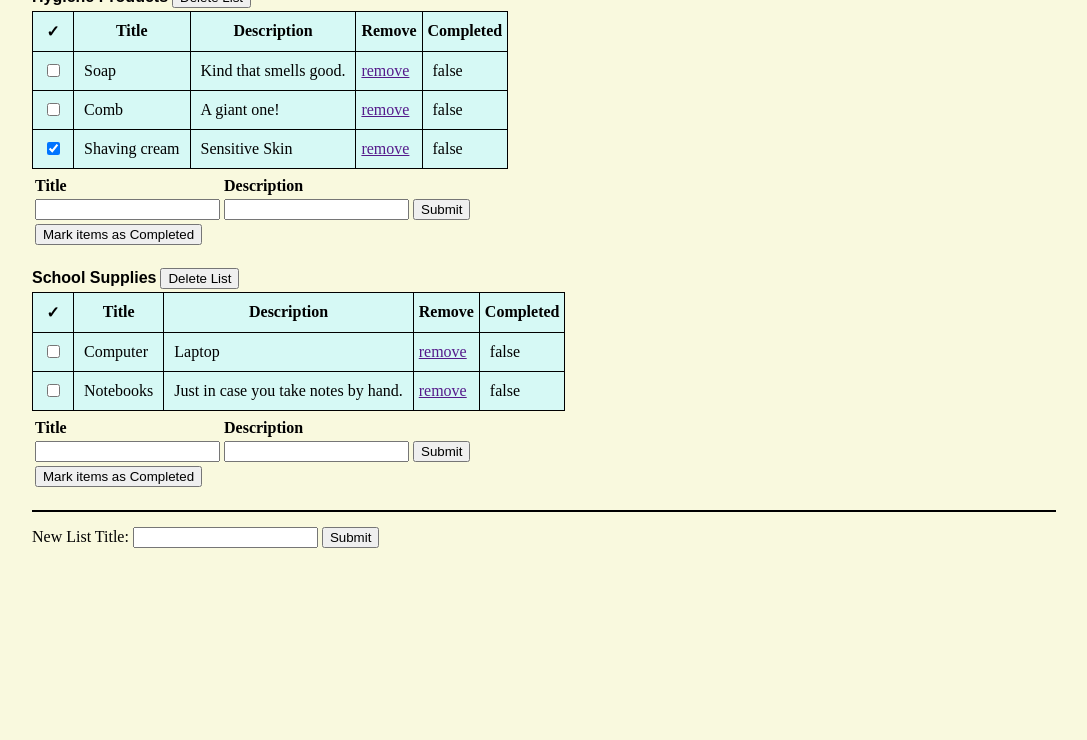
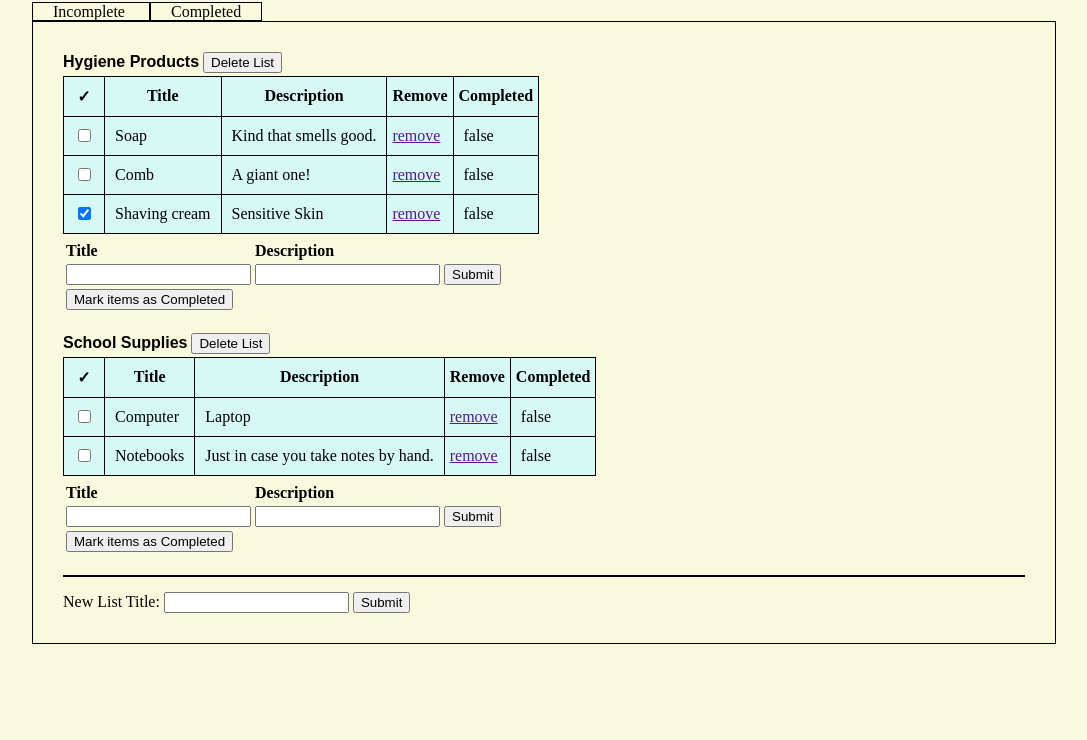
Before and after one commit to scottfli03/TodoList, a website: page index.html in a window 1280 px wide. Shown: the part 60-800 px from the top of the page, without its empty margins (96-1183 px from the left). Drawn offline with nearby package versions, Linux system fonts and the light colour scheme.

Commit message:
Added tab functionality.

```diff
--- a/index.html
+++ b/index.html
@@ -5,9 +5,17 @@
 	<script src="https://ajax.googleapis.com/ajax/libs/angularjs/1.6.4/angular.min.js"></script>
 	<script src="index.js"></script>
 	<script src="lists.js"></script>
+  <script src="tab.js"></script>
 </head>
 <body ng-app="myApp">
 	<div id="not_h1">Things to bring to College</div>
-	<list-app></list-app>
+  <tab-set>
+    <tab-pane header="Incomplete">
+      <list-app></list-app>
+    </tab-pane>
+    <tab-pane header="Completed">
+      <label>Tab2</label>
+    </tab-pane>
+  </tab-set>
 </body>
 </html>
--- a/package.json
+++ b/package.json
@@ -4,7 +4,7 @@
   "description": "View, add, edit, remove tasks in list.",
   "main": "index.html",
   "scripts": {
-     "test": "jasmine"
+    "test": "jasmine"
   },
   "repository": {
     "type": "git",
@@ -22,6 +22,7 @@
   },
   "homepage": "https://github.com/scottfli03/TodoList#readme",
   "devDependencies": {
+    "gulp-jasmine": "^2.4.2",
     "jasmine": "^2.6.0"
   }
 }
--- a/styles/styles.css
+++ b/styles/styles.css
@@ -70,3 +70,22 @@ table.formTable {
 #newListForm {
 	margin-top: 15px;
 }
+
+.tab-selector {
+	padding-left: 0px;
+	margin-bottom: 0px;
+}
+
+.tab-selector > li{
+	border-style: solid;
+	border-width: 1px;
+	padding-right: 20px;
+	padding-left: 20px;
+	display: inline;
+}
+
+.tab {
+	padding: 30px 30px 30px 30px;
+	border-width: 1px;
+	border-style: solid;
+}
--- /dev/null
+++ b/tab.js
@@ -0,0 +1,46 @@
+angular.module("myApp").component('tabSet', {
+  controller: 'tabSetCtrl',
+  templateUrl: 'templates/tabSet.html',
+  transclude: true
+});
+
+angular.module("myApp").controller('tabSetCtrl', function($scope, $element, $attrs) {
+  console.log("Entered tabSet controller.");
+  var self = this;
+  self.tabs = [];
+  console.log(self);
+  self.addTab = function(tab) {
+    console.log("called tabSet.addTab");
+    self.tabs.push(tab);
+    if (self.tabs.length === 1) {
+      self.selectTab(tab);
+    }
+  }
+  self.selectTab = function(tab) {
+    console.log("called tabSet.selectTab");
+    angular.forEach(self.tabs, function(tab) {
+      tab.active = false;
+    });
+    tab.active = true;
+  }
+});
+
+angular.module("myApp").component('tabPane', {
+  templateUrl: 'templates/tab.html',
+  transclude: true,
+  controller: function($scope, $element, $attrs) {
+    console.log("Entered tab controller.");
+
+    var self = this;
+    self.$onInit = function() {
+      console.log("OnInit entered.")
+      self.$OnInit = self.tabSet.addTab(this);
+    };
+  },
+  bindings: {
+    header: '@'
+  },
+  require: {
+    tabSet: '^tabSet'
+  }
+});
--- a/templates/listTables.html
+++ b/templates/listTables.html
@@ -1,7 +1,8 @@
 <ul id="lists">
 	<form name="listSetForm{{$index}}" novalidate="" id="listsForm">
-		<li id="titleListItem"><label id="list_title">{{$ctrl.list.title}}</label>
-		<input type="submit" ng-click="$ctrl.removeList()($ctrl.list)" value="Delete List"/ >
+		<li id="titleListItem">
+			<label id="list_title">{{$ctrl.list.title}}</label>
+			<input type="submit" ng-click="$ctrl.removeList()($ctrl.list)" value="Delete List"/ >
 			<table class="listTable">
 				<tr class="listTR">
 					<th class="listTH">&#10003;</th>
@@ -10,7 +11,9 @@
 					<th class="listTH">Remove</th>
 					<th class="listTH">Completed</th>
 				</tr>
-				<tr id="list" ng-repeat="listItem in $ctrl.list.listItems">
+				<tr id="list"
+					ng-repeat="listItem in $ctrl.list.listItems"
+					ng-hide="listItem.completed===true">
 					<td class="checkCol">
 						<input type="checkbox"
 							id="chkIsSelected"
--- /dev/null
+++ b/templates/tab.html
@@ -0,0 +1,5 @@
+<div class="tab"
+  ng-class="{ active : $ctrl.active}"
+  ng-if="$ctrl.active === true" >
+  <ng-transclude></ng-transclude>
+</div>
--- /dev/null
+++ b/templates/tabSet.html
@@ -0,0 +1,6 @@
+<ul class="tab-selector">
+  <li ng-repeat="tab in $ctrl.tabs" ng-class="{ active: pane.selected }" ng-click="$ctrl.selectTab(tab)">
+    {{tab.header}}
+  </li>
+</ul>
+<ng-transclude></ng-transclude>
```
